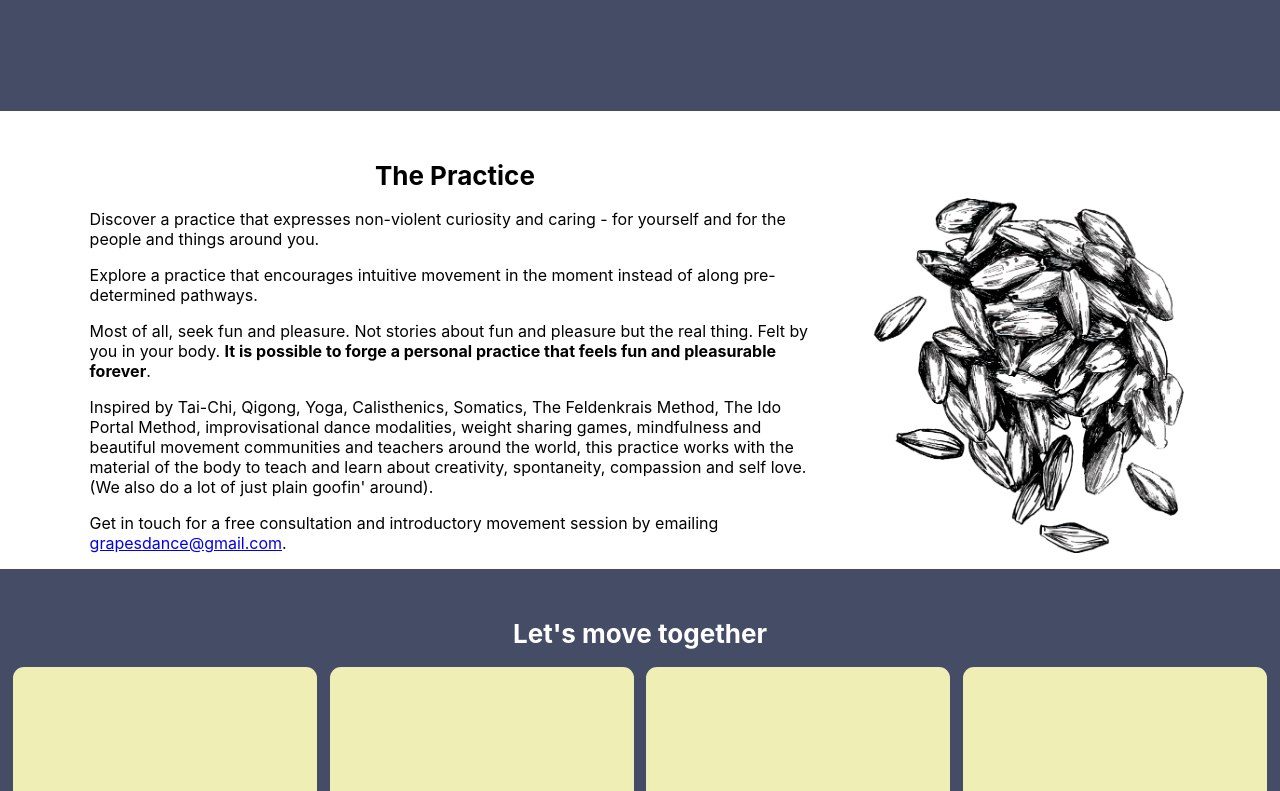
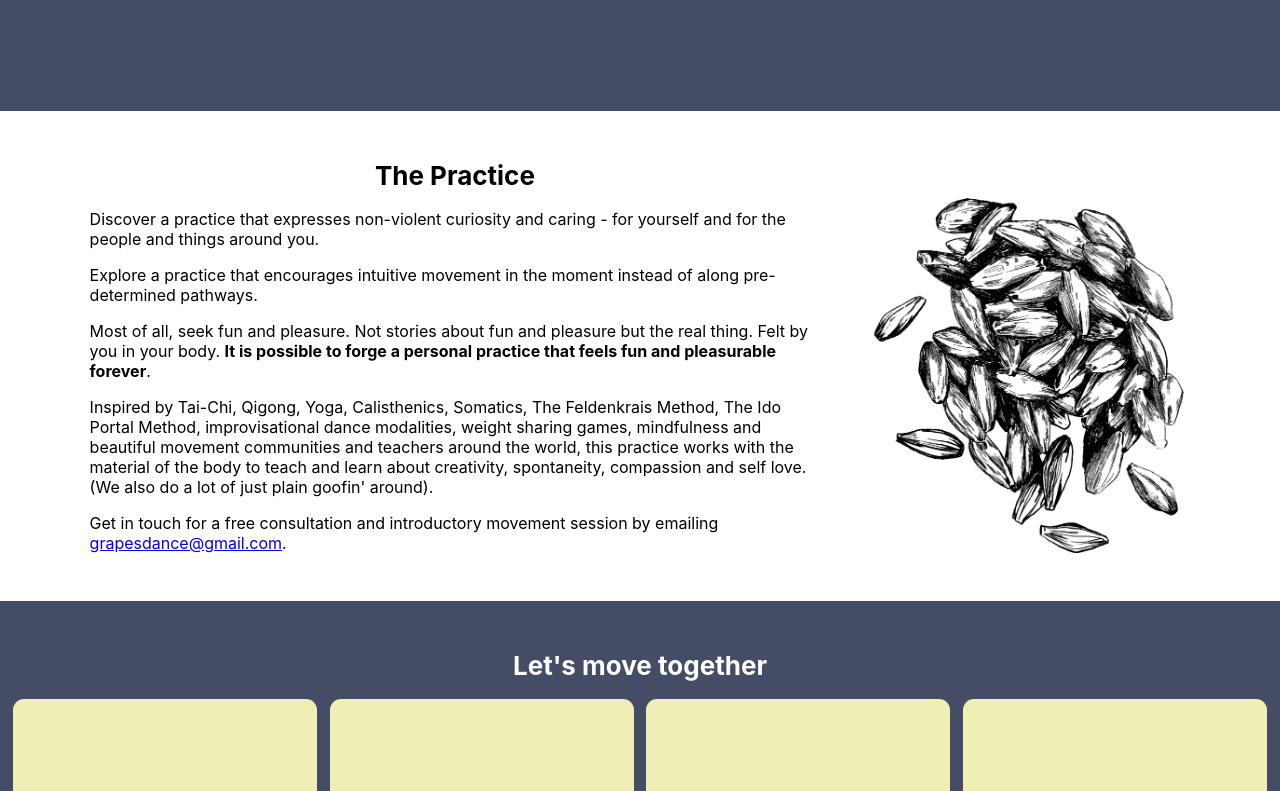
Before and after one commit to DigitalDsntHurt/jaaaam, a React (Create React App) app: page / in a window 1280 px wide. Shown: the part 769-1560 px from the top of the page. Built offline with nearby package versions, Linux system fonts and the light colour scheme.

Commit message:
Adds bottom padding to standard section

```diff
--- a/src/App.scss
+++ b/src/App.scss
@@ -26,6 +26,7 @@ $black-color: #000000;
   flex-direction: column;
   align-items: center;
   padding-top: 4vh;
+  padding-bottom: 4vh;
 }
 
 .light-theme {
```
